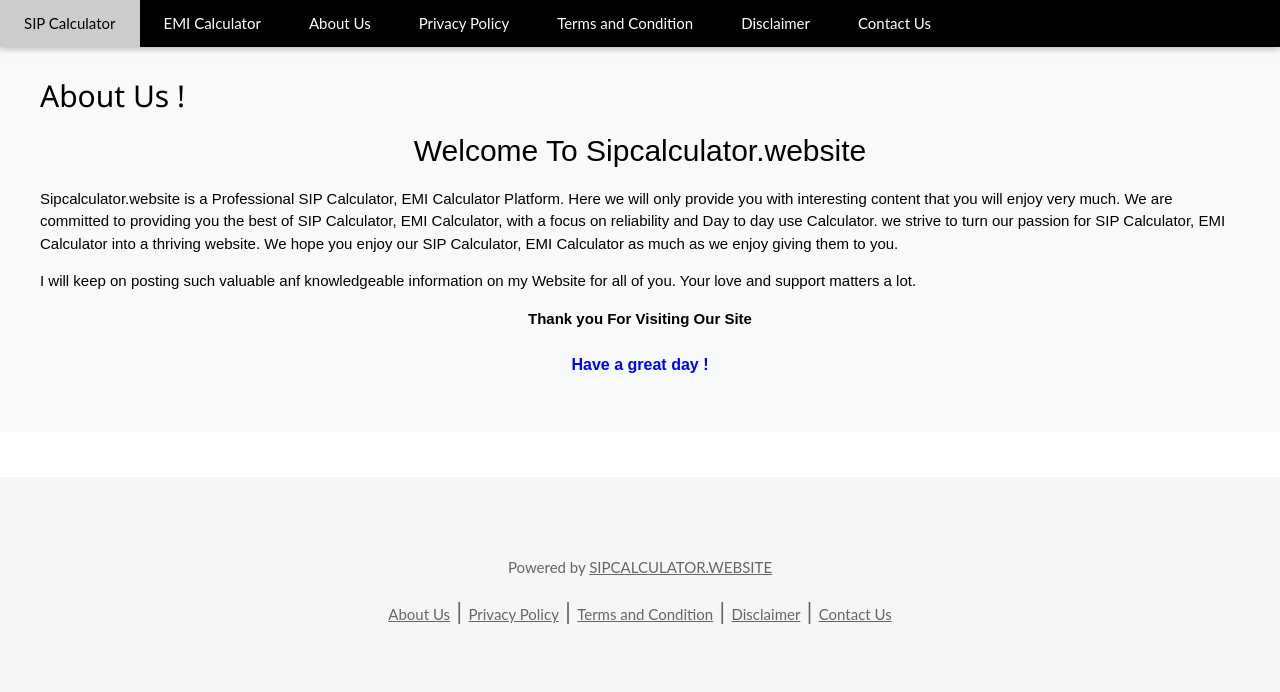
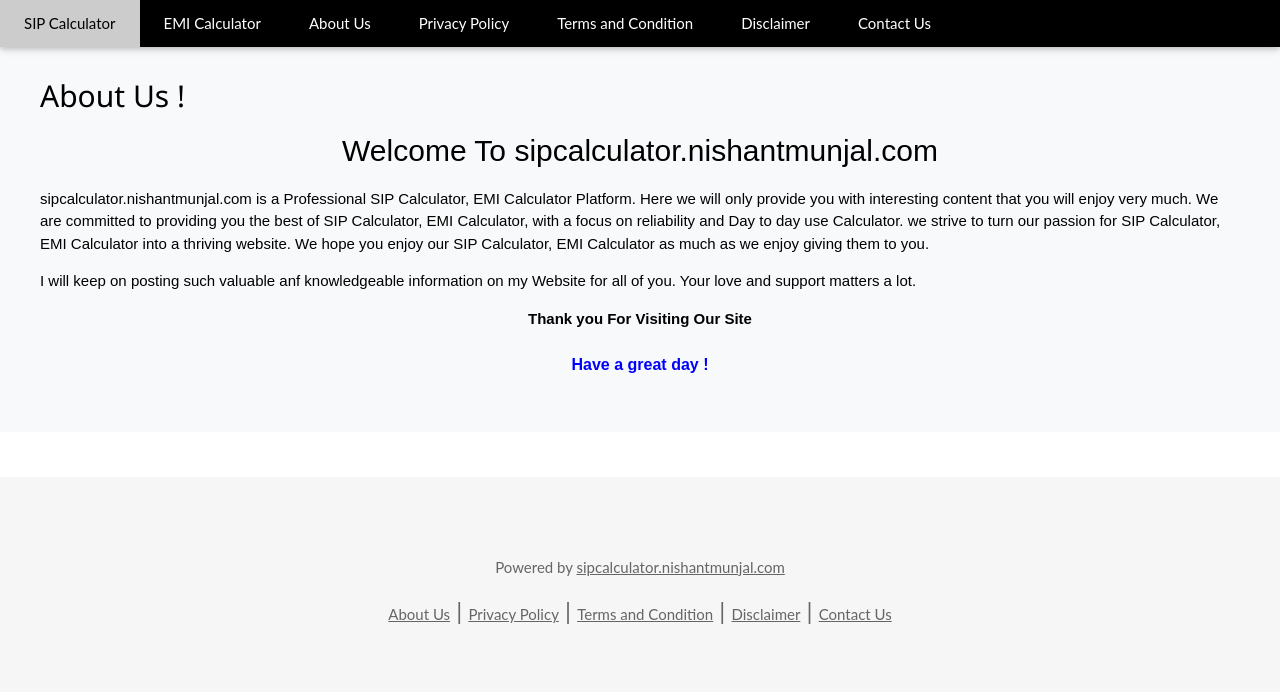
Before and after one commit to nishantmunjal2003/sipcalculator, a PHP site: page /about.php in a window 1280 px wide. Shown: the top 692 px of the page. Run offline with PHP 8.4, Linux system fonts and the light colour scheme; some web fonts are replaced.

Commit message:
Domain Change Done

```diff
--- a/about.php
+++ b/about.php
@@ -19,8 +19,8 @@ body {font-family: "Lato", sans-serif}
 <?php include("header.php"); ?>
 
 <div style="font-family: Sans-serif ;background-color:rgb(248,249,250);padding:40px;color:black"><br><h2 style="algin:center font-family: Sans-serif ;color:black;">About Us !</h2>
-<h2 style="font-family: Sans-serif ;text-align: center;">Welcome To <span id="W_Name1" >Sipcalculator.website</span></h2>
-<p><span id="W_Name2">Sipcalculator.website</span> is a Professional <span id="W_Type1">SIP Calculator, EMI Calculator</span> Platform. Here we will only provide you with interesting content that you will enjoy very much. We are committed to providing you the best of <span id="W_Type2">SIP Calculator, EMI Calculator</span>, with a focus on reliability and <span id="W_Spec">Day to day use Calculator</span>. we strive to turn our passion for <span id="W_Type3">SIP Calculator, EMI Calculator</span> into a thriving website. We hope you enjoy our <span id="W_Type4">SIP Calculator, EMI Calculator</span> as much as we enjoy giving them to you.</p>
+<h2 style="font-family: Sans-serif ;text-align: center;">Welcome To <span id="W_Name1" >sipcalculator.nishantmunjal.com</span></h2>
+<p><span id="W_Name2">sipcalculator.nishantmunjal.com</span> is a Professional <span id="W_Type1">SIP Calculator, EMI Calculator</span> Platform. Here we will only provide you with interesting content that you will enjoy very much. We are committed to providing you the best of <span id="W_Type2">SIP Calculator, EMI Calculator</span>, with a focus on reliability and <span id="W_Spec">Day to day use Calculator</span>. we strive to turn our passion for <span id="W_Type3">SIP Calculator, EMI Calculator</span> into a thriving website. We hope you enjoy our <span id="W_Type4">SIP Calculator, EMI Calculator</span> as much as we enjoy giving them to you.</p>
 <p>I will keep on posting such valuable anf knowledgeable information on my Website for all of you. Your love and support matters a lot.</p>
 <p style="font-weight: bold; text-align: center;">Thank you For Visiting Our Site<br><br>
 <span style="color: blue; font-size: 16px; font-weight: bold; text-align: center;">Have a great day !</span></p></div><br><br>
--- a/contact.php
+++ b/contact.php
@@ -20,8 +20,8 @@ body {font-family: "Lato", sans-serif}
 <!-- Navbar -->
 <?php include("header.php"); ?>
 
-<div style="font-family: Sans-serif ;background-color:rgb(248,249,280);padding:40px;color:black"><h1>Contact for sipcalculator.website</h1>
-<p>You can contact for any query about the sipcalculator.website by email on nishant.eth2@gmail.com</p></div>
+<div style="font-family: Sans-serif ;background-color:rgb(248,249,280);padding:40px;color:black"><h1>Contact for sipcalculator.nishantmunjal.com</h1>
+<p>You can contact for any query about the sipcalculator.nishantmunjal.com by email on nishant.eth2@gmail.com</p></div>
 
 <?php include("footer.php");?>
 
--- a/disclaimer.php
+++ b/disclaimer.php
@@ -22,7 +22,7 @@ body {font-family: "Lato", sans-serif}
 <div style="font-family: Sans-serif ;background-color:rgb(248,249,280);padding:40px;color:black"><h1>Disclaimer for SIP Calculator</h1>
 <p>If you require any more information or have any questions about our site's disclaimer, please feel free to contact us by email at nishant.eth2@gmail.com</p>
 <h2>Disclaimers for SIP Calculator</h2>
-<p>All the information on this website - sipcalculator.website - is published in good faith and for general information purpose only. SIP Calculator does not make any warranties about the completeness, reliability and accuracy of this information. Any action you take upon the information you find on this website (SIP Calculator), is strictly at your own risk. SIP Calculator will not be liable for any losses and/or damages in connection with the use of our website.</p>
+<p>All the information on this website - sipcalculator.nishantmunjal.com - is published in good faith and for general information purpose only. SIP Calculator does not make any warranties about the completeness, reliability and accuracy of this information. Any action you take upon the information you find on this website (SIP Calculator), is strictly at your own risk. SIP Calculator will not be liable for any losses and/or damages in connection with the use of our website.</p>
 <p>From our website, you can visit other websites by following hyperlinks to such external sites. While we strive to provide only quality links to useful and ethical websites, we have no control over the content and nature of these sites. These links to other websites do not imply a recommendation for all the content found on these sites. Site owners and content may change without notice and may occur before we have the opportunity to remove a link which may have gone 'bad'.</p>
 <p>Please be also aware that when you leave our website, other sites may have different privacy policies and terms which are beyond our control. Please be sure to check the Privacy Policies of these sites as well as their "Terms of Service" before engaging in any business or uploading any information.</p>
 <h2>Consent</h2>
--- a/footer.php
+++ b/footer.php
@@ -1,9 +1,9 @@
 <!-- Footer -->
 <footer class="w3-container w3-padding-64 w3-center w3-opacity w3-light-grey w3-xlarge">
-<p class="w3-medium">Powered by <a href="https://sipcalculator.website" target="_blank">SIPCALCULATOR.WEBSITE</a></p>
-<a href="https://sipcalculator.website/about.php" class="w3-medium" onclick="myFunction()">About Us</a> |
-  <a href="https://sipcalculator.website/privacy.php" class="w3-medium" onclick="myFunction()">Privacy Policy</a> |
-  <a href="https://sipcalculator.website/termsandconditions.php" class="w3-medium" onclick="myFunction()">Terms and Condition</a> |
-  <a href="https://sipcalculator.website/disclaimer.php" class="w3-medium" onclick="myFunction()">Disclaimer</a> |
-  <a href="https://sipcalculator.website/contact.php" class="w3-medium" onclick="myFunction()">Contact Us</a>
+<p class="w3-medium">Powered by <a href="https://sipcalculator.nishantmunjal.com" target="_blank">sipcalculator.nishantmunjal.com</a></p>
+<a href="https://sipcalculator.nishantmunjal.com/about.php" class="w3-medium" onclick="myFunction()">About Us</a> |
+  <a href="https://sipcalculator.nishantmunjal.com/privacy.php" class="w3-medium" onclick="myFunction()">Privacy Policy</a> |
+  <a href="https://sipcalculator.nishantmunjal.com/termsandconditions.php" class="w3-medium" onclick="myFunction()">Terms and Condition</a> |
+  <a href="https://sipcalculator.nishantmunjal.com/disclaimer.php" class="w3-medium" onclick="myFunction()">Disclaimer</a> |
+  <a href="https://sipcalculator.nishantmunjal.com/contact.php" class="w3-medium" onclick="myFunction()">Contact Us</a>
 </footer>
--- a/header.php
+++ b/header.php
@@ -1,23 +1,23 @@
 <div class="w3-top">
   <div class="w3-bar w3-black w3-card">
     <a class="w3-bar-item w3-button w3-padding-large w3-hide-medium w3-hide-large w3-right" href="javascript:void(0)" onclick="myFunction()" title="Toggle Navigation Menu"><i class="fa fa-bars"></i></a>
-    <a href="https://sipcalculator.website" class="w3-bar-item w3-button w3-padding-large">SIP Calculator</a>
-    <a href="https://sipcalculator.website/emicalculator.php" class="w3-bar-item w3-button w3-padding-large w3-hide-small">EMI Calculator</a>
-    <a href="https://sipcalculator.website/about.php" class="w3-bar-item w3-button w3-padding-large w3-hide-small">About Us</a>
-    <a href="https://sipcalculator.website/privacy.php" class="w3-bar-item w3-button w3-padding-large w3-hide-small">Privacy Policy</a>
-    <a href="https://sipcalculator.website/termsandconditions.php" class="w3-bar-item w3-button w3-padding-large w3-hide-small">Terms and Condition</a>
-    <a href="https://sipcalculator.website/disclaimer.php" class="w3-bar-item w3-button w3-padding-large w3-hide-small">Disclaimer</a>
-    <a href="https://sipcalculator.website/contact.php" class="w3-bar-item w3-button w3-padding-large w3-hide-small">Contact Us</a>
+    <a href="https://sipcalculator.nishantmunjal.com" class="w3-bar-item w3-button w3-padding-large">SIP Calculator</a>
+    <a href="https://sipcalculator.nishantmunjal.com/emicalculator.php" class="w3-bar-item w3-button w3-padding-large w3-hide-small">EMI Calculator</a>
+    <a href="https://sipcalculator.nishantmunjal.com/about.php" class="w3-bar-item w3-button w3-padding-large w3-hide-small">About Us</a>
+    <a href="https://sipcalculator.nishantmunjal.com/privacy.php" class="w3-bar-item w3-button w3-padding-large w3-hide-small">Privacy Policy</a>
+    <a href="https://sipcalculator.nishantmunjal.com/termsandconditions.php" class="w3-bar-item w3-button w3-padding-large w3-hide-small">Terms and Condition</a>
+    <a href="https://sipcalculator.nishantmunjal.com/disclaimer.php" class="w3-bar-item w3-button w3-padding-large w3-hide-small">Disclaimer</a>
+    <a href="https://sipcalculator.nishantmunjal.com/contact.php" class="w3-bar-item w3-button w3-padding-large w3-hide-small">Contact Us</a>
     <a href="javascript:void(0)" class="w3-padding-large w3-hover-red w3-hide-small w3-right"><i class="fa fa-search"></i></a>
   </div>
 </div>
 
 <!-- Navbar on small screens (remove the onclick attribute if you want the navbar to always show on top of the content when clicking on the links) -->
 <div id="navDemo" class="w3-bar-block w3-black w3-hide w3-hide-large w3-hide-medium w3-top" style="margin-top:46px">
-  <a href="https://sipcalculator.website/emicalculator.php" class="w3-bar-item w3-button w3-padding-large" onclick="myFunction()">EMI Calculator</a>
-  <a href="https://sipcalculator.website/about.php" class="w3-bar-item w3-button w3-padding-large" onclick="myFunction()">About Us</a>
-  <a href="https://sipcalculator.website/privacy.php" class="w3-bar-item w3-button w3-padding-large" onclick="myFunction()">Privacy Policy</a>
-  <a href="https://sipcalculator.website/termsandconditions.php" class="w3-bar-item w3-button w3-padding-large" onclick="myFunction()">Terms and Condition</a>
-  <a href="https://sipcalculator.website/disclaimer.php" class="w3-bar-item w3-button w3-padding-large" onclick="myFunction()">Disclaimer</a>
-  <a href="https://sipcalculator.website/contact.php" class="w3-bar-item w3-button w3-padding-large" onclick="myFunction()">Contact Us</a>
+  <a href="https://sipcalculator.nishantmunjal.com/emicalculator.php" class="w3-bar-item w3-button w3-padding-large" onclick="myFunction()">EMI Calculator</a>
+  <a href="https://sipcalculator.nishantmunjal.com/about.php" class="w3-bar-item w3-button w3-padding-large" onclick="myFunction()">About Us</a>
+  <a href="https://sipcalculator.nishantmunjal.com/privacy.php" class="w3-bar-item w3-button w3-padding-large" onclick="myFunction()">Privacy Policy</a>
+  <a href="https://sipcalculator.nishantmunjal.com/termsandconditions.php" class="w3-bar-item w3-button w3-padding-large" onclick="myFunction()">Terms and Condition</a>
+  <a href="https://sipcalculator.nishantmunjal.com/disclaimer.php" class="w3-bar-item w3-button w3-padding-large" onclick="myFunction()">Disclaimer</a>
+  <a href="https://sipcalculator.nishantmunjal.com/contact.php" class="w3-bar-item w3-button w3-padding-large" onclick="myFunction()">Contact Us</a>
 </div>
--- a/index.php
+++ b/index.php
@@ -79,7 +79,7 @@ body {font-family: "Lato", sans-serif}
   <div class="w3-container w3-content w3-center w3-padding-16" style="max-width:800px" id="band">
     <h1 class="w3-wide">SIP CALCULATOR</h1>
     <p class="w3-opacity"><i>CALCULATE AND GAIN WEALTH</i></p>
-    <label><a href="https://sipcalculator.website" style="color:white;background-color:black">MONTHLY</a> | <a href="https://sipcalculator.website/lumpsum.php">LUMPSUM</a></label>
+    <label><a href="https://sipcalculator.nishantmunjal.com" style="color:white;background-color:black">MONTHLY</a> | <a href="https://sipcalculator.nishantmunjal.com/lumpsum.php">LUMPSUM</a></label>
     <p class="w3-justify">
       <div class="w3-container w3-content w3-center w3-padding-16" style="max-width:800px" id="band">
       <div>
--- a/lumpsum.php
+++ b/lumpsum.php
@@ -75,7 +75,7 @@ body {font-family: "Lato", sans-serif}
   <div class="w3-container w3-content w3-center w3-padding-16" style="max-width:800px" id="band">
     <h2 class="w3-wide">SIP CALCULATOR</h2>
     <p class="w3-opacity"><i>CALCULATE AND GAIN WEALTH</i></p>
-    <label><a href="https://sipcalculator.website">MONTHLY</a> | <a href="https://sipcalculator.website/lumpsum.php" style="color:white;background-color:black">LUMPSUM</a></label>
+    <label><a href="https://sipcalculator.nishantmunjal.com">MONTHLY</a> | <a href="https://sipcalculator.nishantmunjal.com/lumpsum.php" style="color:white;background-color:black">LUMPSUM</a></label>
     <p class="w3-justify">
       <div class="w3-container w3-content w3-center w3-padding-16" style="max-width:800px" id="band">
       <div>
--- a/privacy.php
+++ b/privacy.php
@@ -19,8 +19,8 @@ body {font-family: "Lato", sans-serif}
 <!-- Navbar -->
 <?php include("header.php"); ?>
 
-<div style="font-family: Sans-serif ;background-color:rgb(248,249,280);padding:40px;color:black"><h1>Privacy Policy for sipcalculator.website</h1>
-<p>At SIP Calculator, accessible from sipcalculator.website, one of our main priorities is the privacy of our visitors. This Privacy Policy document contains types of information that is collected and recorded by SIP Calculator and how we use it.</p>
+<div style="font-family: Sans-serif ;background-color:rgb(248,249,280);padding:40px;color:black"><h1>Privacy Policy for sipcalculator.nishantmunjal.com</h1>
+<p>At SIP Calculator, accessible from sipcalculator.nishantmunjal.com, one of our main priorities is the privacy of our visitors. This Privacy Policy document contains types of information that is collected and recorded by SIP Calculator and how we use it.</p>
 <p>If you have additional questions or require more information about our Privacy Policy, do not hesitate to contact us.</p>
 <h2>Log Files</h2><p>SIP Calculator follows a standard procedure of using log files. These files log visitors when they visit websites. All hosting companies do this and a part of hosting services' analytics. The information collected by log files include internet protocol (IP) addresses, browser type, Internet Service Provider (ISP), date and time stamp, referring/exit pages, and possibly the number of clicks. These are not linked to any information that is personally identifiable. The purpose of the information is for analyzing trends, administering the site, tracking user's movement on the website, and gathering demographic information. </p>
 <h2>Google DoubleClick DART Cookie</h2>
--- a/robots.txt
+++ b/robots.txt
@@ -1,4 +1,4 @@
 User-agent: *
 Disallow:
 Disallow: /cgi-bin/
-Sitemap: https://sipcalculator.website/sitemap.xml
+Sitemap: https://sipcalculator.nishantmunjal.com/sitemap.xml
```
Also changed, not shown: sitemap.xml (+8 -8 lines).
